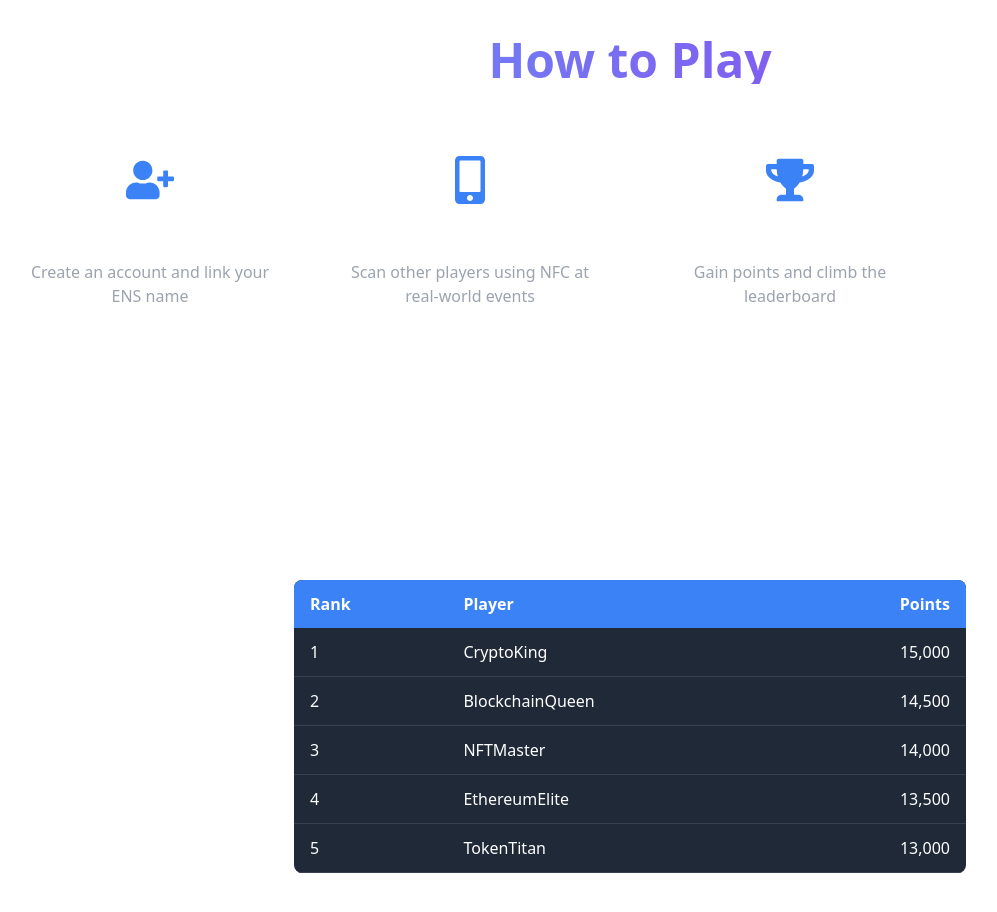
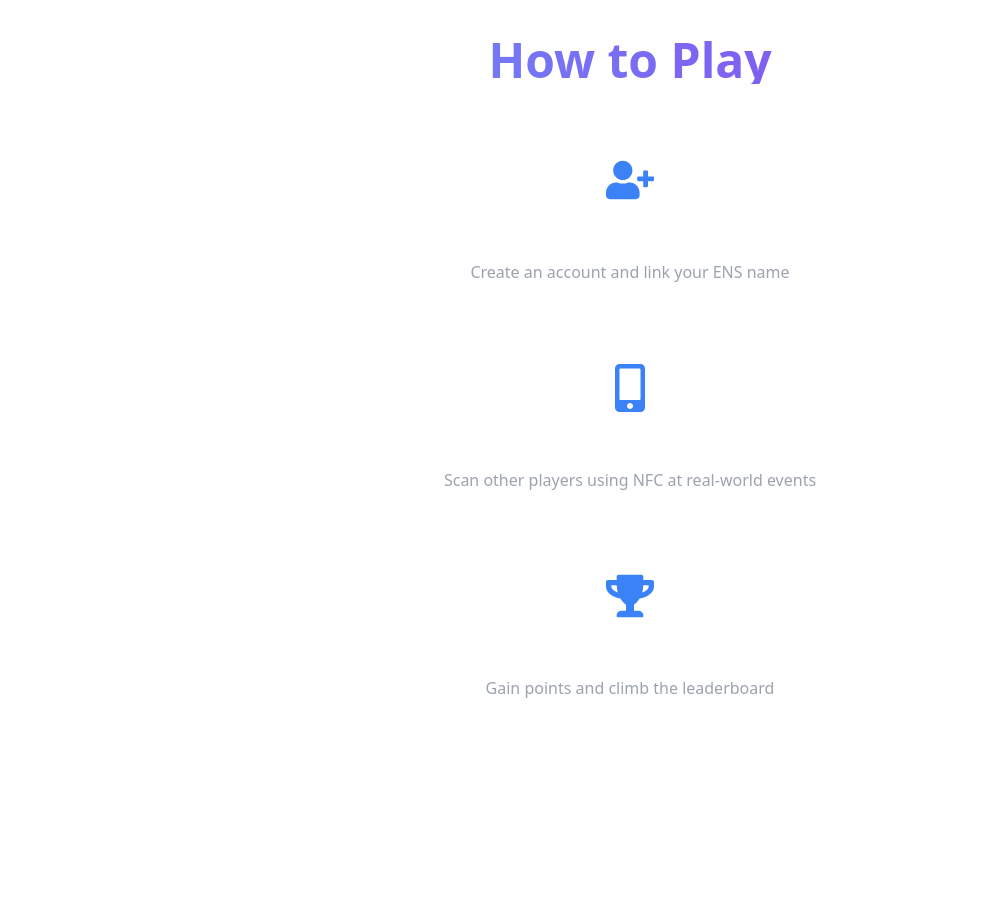
Before and after one commit to Realyyt/eth-clash, a Next.js app: page / in a window 1280 px wide. Shown: the part 2160-3072 px from the top of the page, without its empty margins (10-1007 px from the left). Built offline with nearby package versions, Linux system fonts and the light colour scheme.

Commit message:
chore:htp

```diff
--- a/components/HowToPlay.tsx
+++ b/components/HowToPlay.tsx
@@ -1,5 +1,4 @@
-import { FaUserPlus, FaMobileAlt,  FaTrophy } from 'react-icons/fa';
-
+import { FaUserPlus, FaMobileAlt, FaTrophy } from 'react-icons/fa';
 import { motion } from 'framer-motion';
 
 const steps = [
@@ -10,7 +9,7 @@ const steps = [
 
 export default function HowToPlay() {
   return (
-    <section id="how-to-play" className="py-20 ">
+    <section id="how-to-play" className="py-20">
       <div className="container mx-auto px-4">
         <motion.h2
           initial={{ opacity: 0, y: 50 }}
@@ -20,11 +19,11 @@ export default function HowToPlay() {
         >
           How to Play
         </motion.h2>
-        <div className="grid grid-cols-1 md:grid-cols-2 lg:grid-cols-4 gap-8">
+        <div className="flex flex-col items-center">
           {steps.map((step, index) => (
             <motion.div
               key={index}
-              className="dark:bg-gray-900 dark:bg-opacity-50 p-6 rounded-lg text-center"
+              className="dark:bg-gray-900 dark:bg-opacity-50 p-6 rounded-lg text-center mb-8 w-full max-w-md"
               initial={{ opacity: 0, y: 50 }}
               whileInView={{ opacity: 1, y: 0 }}
               transition={{ delay: index * 0.2, duration: 0.8 }}
```
